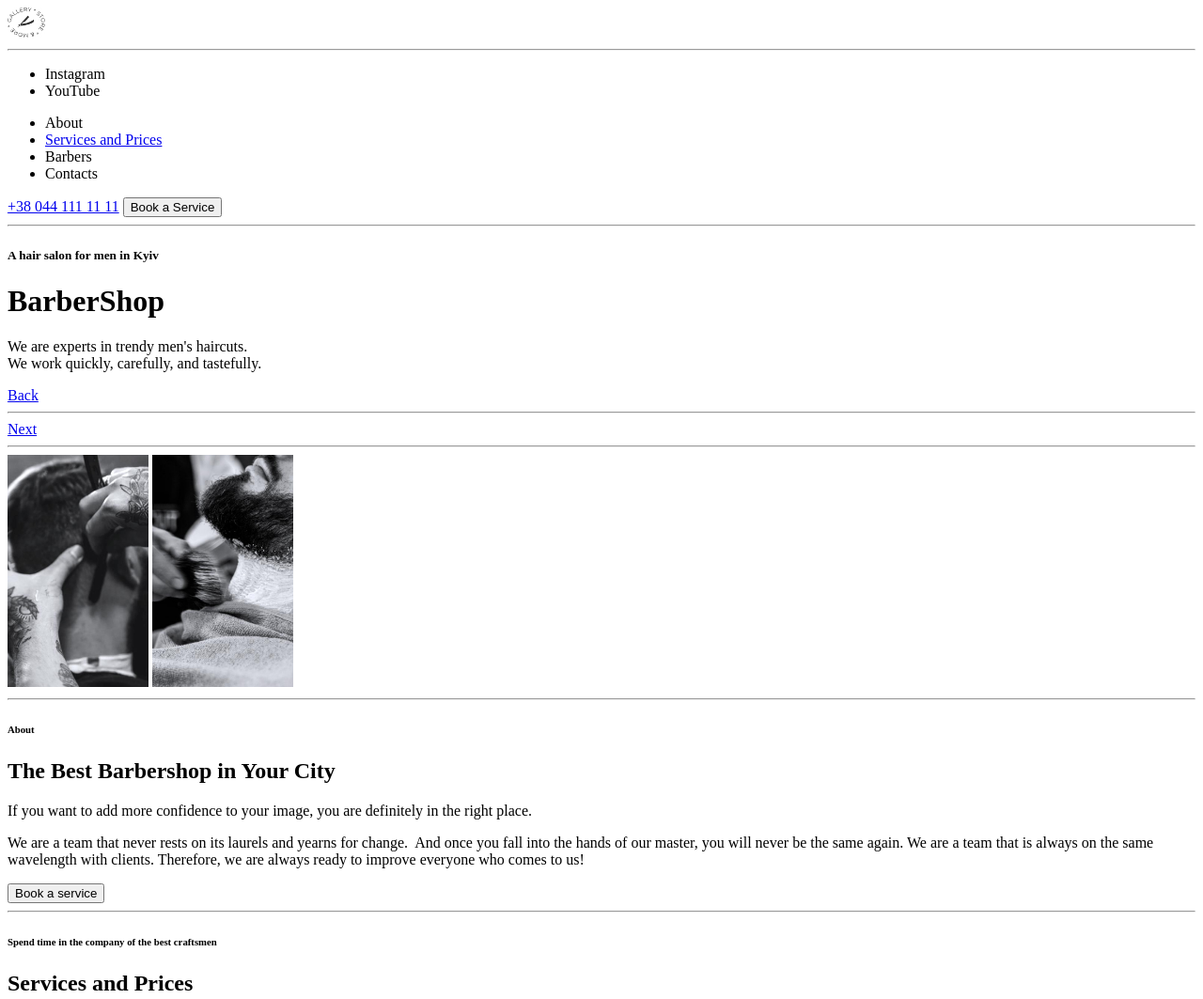
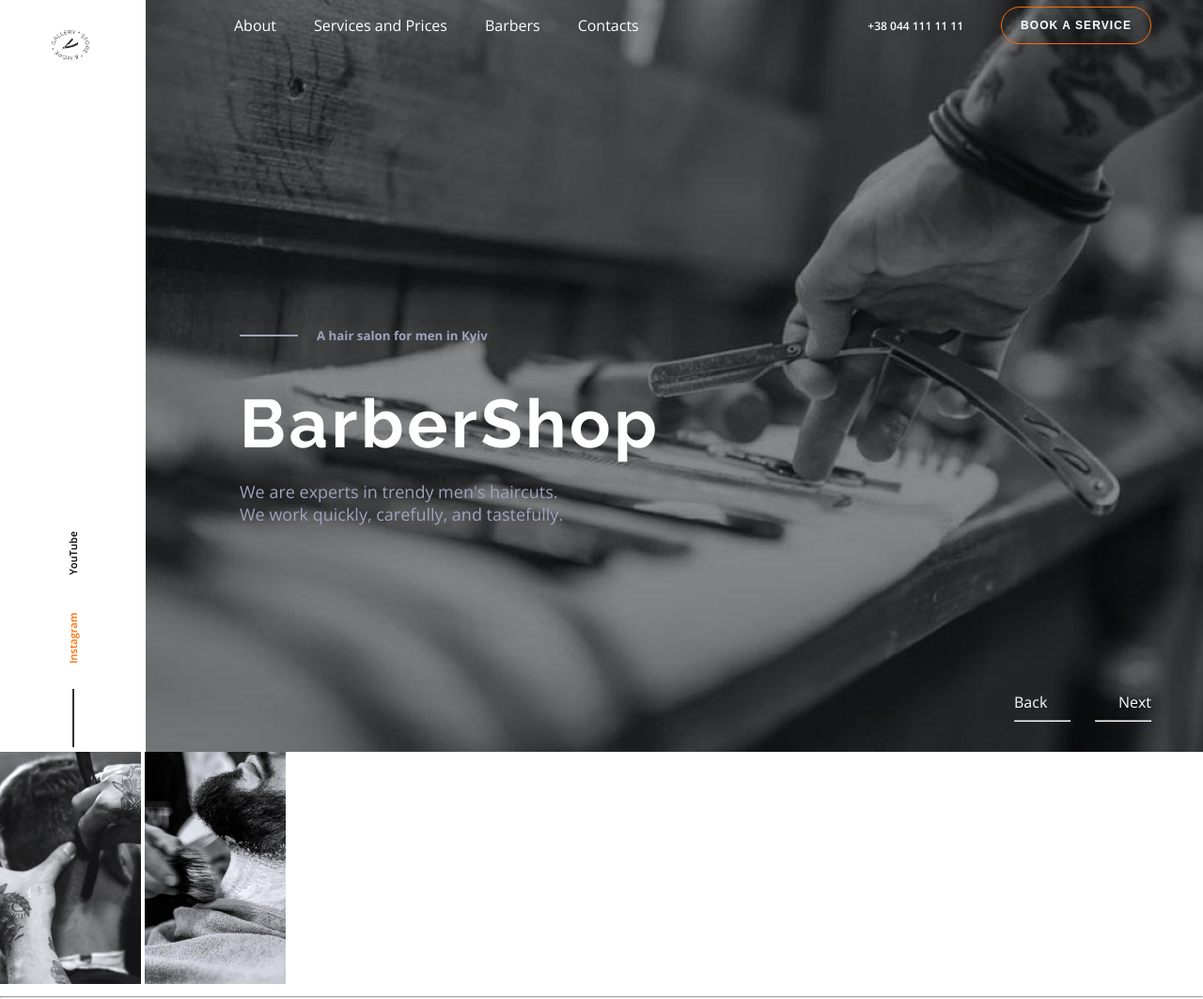
Before and after one commit to Neginkrml/BarberShop, a plain HTML site: page index.html in a window 1280 px wide. Shown: the top 1063 px of the page at 94% size. Drawn offline with nearby package versions, Linux system fonts and the light colour scheme.

Commit message:
second commit added css

```diff
--- /dev/null
+++ b/css/style.css
@@ -0,0 +1,145 @@
+body{
+    width: 100%;
+    height: 100%;
+    margin: 0;
+    padding: 0;
+    font-family: "Open Sans", sans-serif;
+}
+header{
+    display: flex;
+    flex-direction: row;
+    height: 100vh;
+}
+#nav-container-left{
+    width: 155px;
+    display: flex;
+    flex-direction: column;
+    justify-content: space-between;
+    font-size: 11px;
+    font-weight: 600;
+}
+#nav-container-left div img{
+    width: 68.93;
+    height: 55.46;
+    margin-top: 32px;
+    margin-left: 55px;
+    margin-right: 31.07;
+}
+.nav-container-left-bottom ul{
+    list-style-type: none;
+    transform: rotate(270deg);
+    display: flex;
+    flex-direction: row;
+    gap: 40px;
+}
+.nav-container-left-bottom{
+    display: flex;
+    flex-direction: column;
+    gap: 40px;
+}
+.nav-container-left-bottom hr{
+    width: 0dvi;
+    height: 60px;
+    border: 1px solid #303030;
+}
+.nav-container-left-bottom ul li:first-child{
+    color: #FF6C00;
+}
+#nav-container-right{
+    background-image: url(../images/headerimg.jpg);
+    background-repeat: no-repeat;
+    background-position: center;
+    background-size: cover;
+    width: 100%;
+}
+#navbar{
+    display: flex;
+    flex-direction: row;
+    justify-content: space-between;
+    margin-top: 4opx;
+    margin-left: 54px;
+    margin-right: 55px;
+}
+#navbar-left ul{
+    list-style-type: none;
+    display: flex;
+    flex-direction: row;
+    gap: 40px;
+    color: white;
+}
+#navbar-right{
+    display: flex;
+    flex-direction: row;
+    gap: 40px;
+    align-items: center;
+}
+#navbar-right a{
+    text-decoration: none;
+    color: white;
+    font-size: 12px;
+    font-weight: 600;
+}
+#navbar-right button{
+    width: 160px;
+    height: 40px;
+    background-color: transparent;
+    border: 1px solid #FF6C00;
+    border-radius: 25px;
+    color: white;
+    font-size: 12px;
+    font-weight: 600;
+    text-transform: uppercase;
+    letter-spacing: 0.09em;
+}
+#title-main{
+    width: 500px;
+    height: 202px;
+    margin-top: 272px;
+    margin-left: 100px;
+}
+#title-main div{
+    display: inline-flex;
+    flex-direction: row;
+    color: #9DA4BD;
+    align-items: center;
+    gap: 20px;
+}
+#title-main div hr{
+    width: 60px;
+    height: 0;
+    border: 1px solid #9DA4BD;
+}
+#title-main h1{
+    width: 500px;
+    font-size: 72px;
+    font-weight: bold;
+    font-family: "Raleway", sans-serif;
+    color: white;
+    letter-spacing: 0.05em;
+    margin-top: 20px;
+    margin-bottom: 0;
+}
+#title-main p{
+    font-size: 18px;
+    color:#9DA4BD;
+}
+#next-back{
+    position: absolute;
+    bottom: 40px;
+    right: 55px;
+    display: flex;
+    flex-direction: row;
+    gap: 26px;
+}
+#next-back div{
+    width: 60px;
+    height: 24px;
+}
+#next-back div a{
+    text-decoration: none;
+    color: white;
+}
+.next a{
+    display: flex;
+    justify-content: end;
+}
--- a/index.html
+++ b/index.html
@@ -4,6 +4,13 @@
     <meta charset="UTF-8">
     <meta name="viewport" content="width=device-width, initial-scale=1.0">
     <title>Document</title>
+    <link rel="stylesheet" href="./css/style.css">
+    <link rel="preconnect" href="https://fonts.googleapis.com">
+    <link rel="preconnect" href="https://fonts.gstatic.com" crossorigin>
+    <link href="https://fonts.googleapis.com/css2?family=Open+Sans:ital,wght@0,300..800;1,300..800&family=Raleway:ital,wght@0,100..900;1,100..900&family=Roboto:ital,wght@0,100;0,300;0,400;0,500;0,700;0,900;1,100;1,300;1,400;1,500;1,700;1,900&display=swap" rel="stylesheet">
+    <link rel="preconnect" href="https://fonts.googleapis.com">
+    <link rel="preconnect" href="https://fonts.gstatic.com" crossorigin>
+    <link href="https://fonts.googleapis.com/css2?family=Open+Sans:ital,wght@0,300..800;1,300..800&family=Raleway:ital,wght@0,100..900;1,100..900&family=Roboto:ital,wght@0,100;0,300;0,400;0,500;0,700;0,900;1,100;1,300;1,400;1,500;1,700;1,900&display=swap" rel="stylesheet">
 </head>
 <body>
     <header>
@@ -12,12 +19,12 @@
             <div>
                 <img src="./images/Logo.jpg" alt="Logo" width="40px">
             </div>
-            <div>
-              <hr/>
+            <div class="nav-container-left-bottom">
               <ul>
                 <li>Instagram</li>
                 <li>YouTube</li>
               </ul>
+              <hr/>
             </div>
         </div>
         <div id="nav-container-right">
@@ -25,7 +32,7 @@
                 <div id="navbar-left">
                     <ul>
                         <li>About</li>
-                        <li><a href="#Services-and-Prices">Services and Prices</a></li>
+                        <li>Services and Prices</li>
                         <li>Barbers</li>
                         <li>Contacts</li>
                     </ul>
@@ -37,18 +44,24 @@
                 </div>
             </div>
             <div id="title-main">
-                <hr/>
-                <h5>A hair salon for men in Kyiv</h5>
+                <div>
+                    <hr/>
+                    <h5>A hair salon for men in Kyiv</h5>
+                </div>
                 <h1>BarberShop</h1>
                 <p>We are experts in trendy men's haircuts. <br/>
                     We work quickly, carefully, and tastefully.
                 </p>
             </div>
             <div id="next-back">
-                <a href="#">Back</a>
+                <div class="back">
+                    <a href="#">Back</a>
+                    <hr/>
+                </div>
+                <div class="next">
+                    <a href="#">Next</a>
                 <hr/>
-                <a href="#">Next</a>
-                <hr/>
+                </div>
             </div>
 
         </div>
```
Also changed, not shown: images/headerimg.jpg (added).
